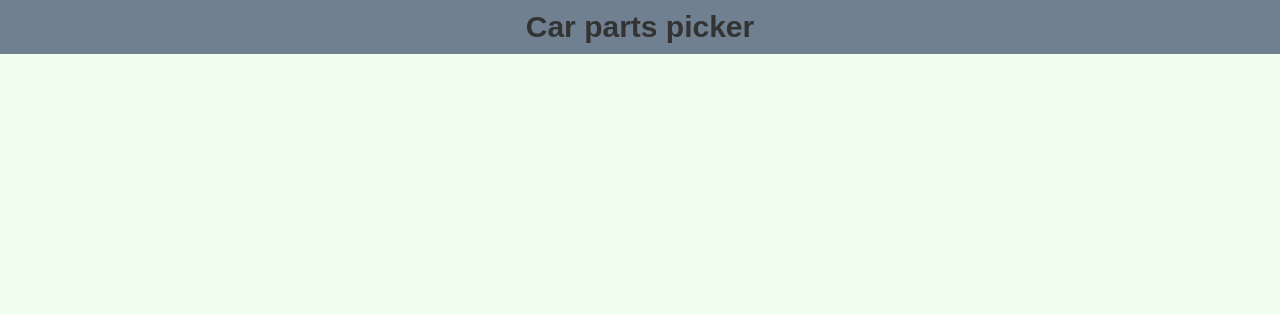
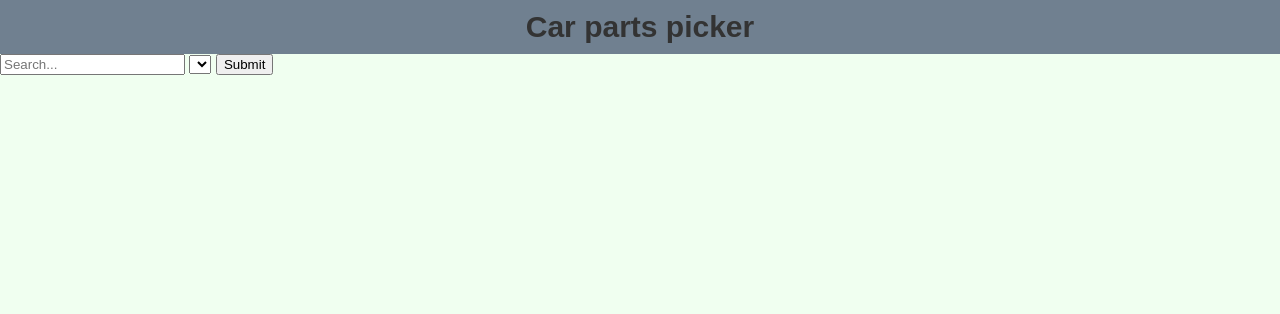
Before and after one commit to Zapolatero/CarPartsPicker, a Spring Boot app: page / in a window 1280 px wide. Shown: the top 314 px of the page. Run offline with Spring Boot 4, Linux system fonts and the light colour scheme; tables that the repository leaves empty hold one stand-in row (values such as "Sample post"); lists and menus that the app fills with data are empty.

Commit message:
Possibility to search filter containing items with a searchbar in the index page

```diff
--- a/carPartsPicker/carPartsPicker/src/main/resources/templates/index.html
+++ b/carPartsPicker/carPartsPicker/src/main/resources/templates/index.html
@@ -29,5 +29,12 @@
             </div>
         </div>
     </div>
+    <form class="search_area" action="/SpringRestHibernate/carPartsList" method="get">
+        <input type="text" placeholder="Search..." name="searchQuery">
+        <select  name="categoryId">
+            <option th:each="category : ${nonEmptyCategoriesList}" th:utext="${category.name}" th:value="${category.id}"></option>
+        </select>
+        <input type="submit" text="search">
+    </form>
 </body>
 </html>
--- a/carPartsPicker/carPartsPicker/src/main/resources/templates/productsList.html
+++ b/carPartsPicker/carPartsPicker/src/main/resources/templates/productsList.html
@@ -26,7 +26,7 @@
         </div>
         <div>
             <div>
-                <div class="category_name">Products in <span th:text="${categoryName}"></span></div>
+                <div class="category_name">Products in <span th:text="${categoryName}"></span> <span th:if="${searchQuery!=null}" th:text="${'for search query : ' + searchQuery}"></span></div>
                 <div class="container">
                 <section class="wrapper">
                     <div class="list_item" th:each="carPart : ${carPartsList}">
```
Also changed, not shown: carPartsPicker/carPartsPicker/src/main/java/com/MO54/carPartsPicker/controller/MainController.java (+19 -2 lines).
